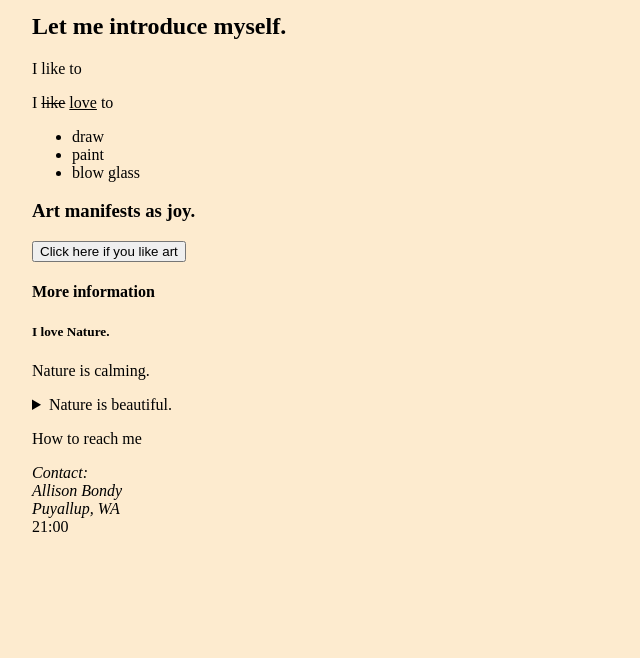
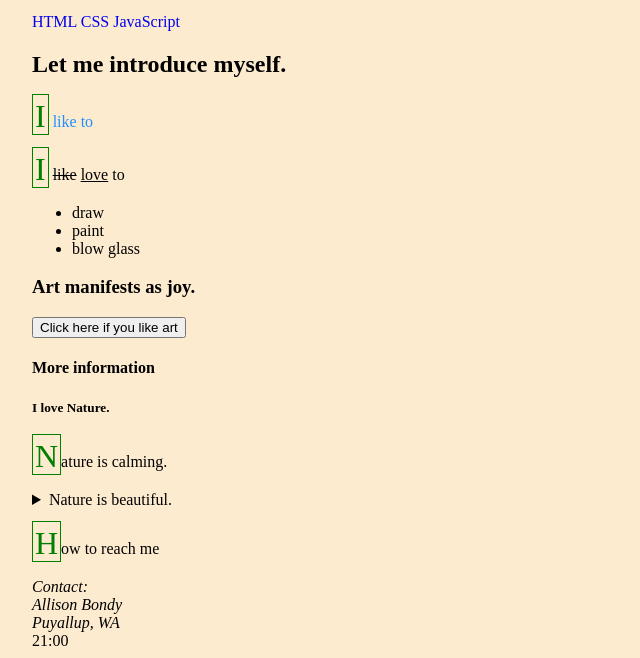
Before and after one commit to allisonann007/Portfolio, a plain HTML site: page landing-page.html in a window 1280 px wide. Shown: the part 189-847 px from the top of the page, without its empty margins (0-640 px from the left). Before the commit the page ends 800 px from the top, so only its background shows below. Drawn offline with Linux system fonts and the light colour scheme.

Commit message:
Uploading revisions made to external style sheet for Lesson 6 Part Deux.

```diff
--- a/Styles/styles.css
+++ b/Styles/styles.css
@@ -14,7 +14,12 @@
  a {
    text-decoration: none;
  }
- .box {
+
+ a:hover {
+   font-size: 2rem;
+   color:white;
+ }
+.box {
    height: 120px;
    width: 250px;
  }
@@ -29,3 +34,23 @@
    margin-left: 36rem;
    padding-top: 6rem;
  }
+ p::first-letter {
+   font-size: 200%;
+   color: green;
+   border-width: 1px;
+   border-color: green;
+   border-style: solid;
+   padding-top: 3px;
+   padding-left: 2px;
+   padding-right: 2px;
+ }
+ p:nth-child(3n){
+   color: dodgerblue;
+ }
+ p:hover{
+   font-size: 2rem;
+   color:green;
+ }
+ i:hover {
+   color:dodgerblue;
+ }
```
